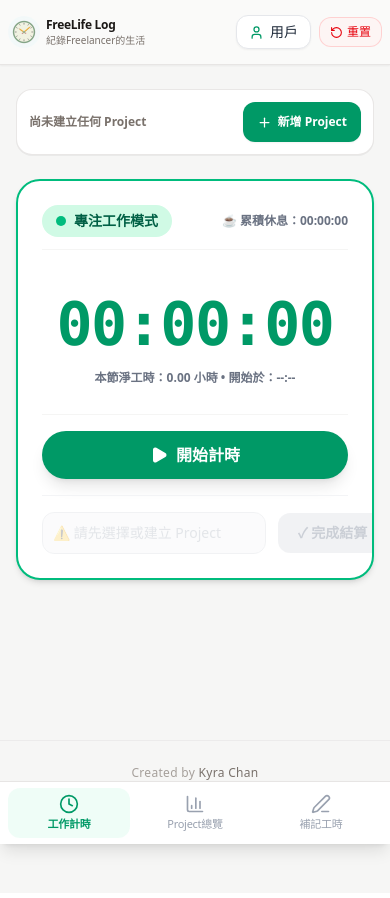
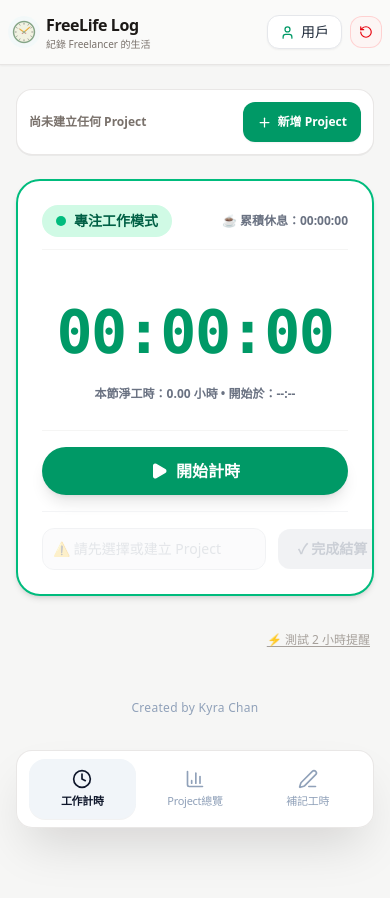
Before and after one commit to kyrachanart/FreeLife-Log, a React (Vite) app: page / in a window 390 px wide. Shown: the top 898 px of the page. Built offline with nearby package versions, Linux system fonts and the light colour scheme.

Commit message:
ui: improve visual styling and typography
- Increase font sizes and weights for branding and timer display
- Refine border styles for timer and manual entry components
- Optimize responsive padding for controls and layouts

```diff
--- a/src/App.tsx
+++ b/src/App.tsx
@@ -1,4 +1,5 @@
 import React, { useState, useEffect, useMemo, useCallback } from 'react';
+import { motion } from 'motion/react';
 import {
   Clock,
   BarChart3,
@@ -503,11 +504,11 @@ function AppContent() {
               />
             </div>
             <div className="min-w-0">
-              <div className="flex items-center gap-1">
-                <h1 className="font-extrabold text-xs sm:text-base md:text-lg tracking-tight whitespace-nowrap">FreeLife Log</h1>
+              <div className="flex items-center gap-1.5">
+                <h1 className="font-extrabold text-base sm:text-xl md:text-2xl tracking-tight whitespace-nowrap">FreeLife Log</h1>
               </div>
               <p className="text-[10px] text-stone-500 dark:text-slate-400 truncate">
-                紀錄Freelancer的生活
+                紀錄 Freelancer 的生活
               </p>
             </div>
           </div>
@@ -529,11 +530,11 @@ function AppContent() {
             {/* Clear All Data: Subtle Danger Button */}
             <button
               onClick={() => setIsClearModalOpen(true)}
-              className="bg-red-50/70 border border-red-200/80 text-red-600 dark:bg-red-950/40 dark:border-red-900/60 dark:text-red-400 active:bg-red-100 dark:active:bg-red-900/60 hover:bg-red-100/70 px-2.5 py-1.5 rounded-xl text-xs font-medium transition-all flex items-center gap-1 cursor-pointer shrink-0 whitespace-nowrap select-none"
+              className="bg-red-50/70 border border-red-200/80 text-red-600 dark:bg-red-950/40 dark:border-red-900/60 dark:text-red-400 active:bg-red-100 dark:active:bg-red-900/60 hover:bg-red-100/70 p-2 sm:px-2.5 sm:py-1.5 rounded-xl text-xs font-medium transition-all flex items-center gap-1 cursor-pointer shrink-0 whitespace-nowrap select-none"
               title="清空所有紀錄與資料（含防呆確認）"
             >
-              <RotateCcw size={13} className="shrink-0" />
-              <span>重置</span>
+              <RotateCcw size={14} className="shrink-0" />
+              <span className="hidden sm:inline">重置</span>
             </button>
           </div>
         </div>
@@ -600,6 +601,11 @@ function AppContent() {
 
         {/* Tab 1: 核心計時 (Timer) */}
         <div className={activeTab === 'timer' ? 'block' : 'hidden'}>
+          <motion.div
+            initial={{ opacity: 0, y: 8 }}
+            animate={{ opacity: 1, y: 0 }}
+            transition={{ duration: 0.25, ease: 'easeOut' }}
+          >
             <TimerTab
               key={timerResetKey}
               projects={projects}
@@ -615,10 +621,16 @@ function AppContent() {
               hourlyRateVisibilityMap={hourlyRateVisibilityMap}
               onToggleShowHourlyRate={handleToggleShowHourlyRate}
             />
+          </motion.div>
         </div>
 
         {/* Tab 2: Project 總覽 (Overview) */}
         <div className={activeTab === 'calculator' ? 'block' : 'hidden'}>
+          <motion.div
+            initial={{ opacity: 0, y: 8 }}
+            animate={{ opacity: 1, y: 0 }}
+            transition={{ duration: 0.25, ease: 'easeOut' }}
+          >
             <CalculatorTab
               projects={projects}
               sessions={sessions}
@@ -649,10 +661,16 @@ function AppContent() {
               }
               onRequestSwitchProject={handleRequestSwitchProject}
             />
+          </motion.div>
         </div>
 
         {/* Tab 3: 補記工時與追加報價 (Manual Entry & Scope) */}
         <div className={activeTab === 'manual-entry' ? 'block' : 'hidden'}>
+          <motion.div
+            initial={{ opacity: 0, y: 8 }}
+            animate={{ opacity: 1, y: 0 }}
+            transition={{ duration: 0.25, ease: 'easeOut' }}
+          >
             <ManualEntryTab
               projects={projects}
               sessions={sessions}
@@ -675,6 +693,12 @@ function AppContent() {
                   : undefined
               }
             />
+          </motion.div>
+        </div>
+
+        {/* Creator Footer positioned right above the floating bottom nav */}
+        <div className="pt-6 pb-20 text-center text-xs text-slate-400 dark:text-slate-500 tracking-wide select-none">
+          Created by Kyra Chan
         </div>
       </main>
 
@@ -713,20 +737,12 @@ function AppContent() {
         onDiscardAndProceed={handleInterceptionDiscard}
       />
 
-      {/* Creator Footer */}
-      <footer className={`py-6 pb-28 mt-6 text-center text-xs border-t transition-colors ${
-        isWarm ? 'border-stone-200/60 text-stone-400' : 'border-slate-800/60 text-slate-500'
+      {/* Fixed Floating Bottom Navigation Bar (Inspired by image.png) */}
+      <div className="fixed bottom-4 left-4 right-4 z-50 max-w-md mx-auto">
+        <div className={`backdrop-blur-md transition-colors px-3 py-2 shadow-2xl rounded-2xl sm:rounded-full border ${
+          isWarm ? 'bg-white/95 border-stone-200/90 text-stone-800 shadow-stone-950/15' : 'bg-slate-900/95 border-slate-800 text-slate-100 shadow-black/50'
         }`}>
-        <p className="tracking-wide font-normal">
-          Created by <span className="font-medium text-stone-500 dark:text-slate-400">Kyra Chan</span>
-        </p>
-      </footer>
-
-      {/* Fixed Bottom Navigation Bar */}
-      <div className={`fixed bottom-0 left-0 right-0 z-50 border-t backdrop-blur-md transition-colors px-2 py-1.5 shadow-lg ${
-        isWarm ? 'bg-white/95 border-stone-200 text-stone-800' : 'bg-slate-900/95 border-slate-800 text-slate-100'
-      }`}>
-        <nav className="max-w-md mx-auto grid grid-cols-3 gap-1">
+          <nav className="grid grid-cols-3 gap-1.5">
             {[
               { id: 'timer', label: '工作計時', icon: Clock },
               { id: 'calculator', label: 'Project總覽', icon: BarChart3 },
@@ -739,18 +755,19 @@ function AppContent() {
                   key={item.id}
                   type="button"
                   onClick={() => handleNavigateTab(item.id)}
-                className={`flex flex-col items-center justify-center py-1.5 px-2 rounded-xl transition-all cursor-pointer ${
+                  className={`flex flex-col items-center justify-center py-2.5 px-3 rounded-2xl sm:rounded-full transition-all cursor-pointer ${
                     isActive
-                    ? 'text-emerald-600 dark:text-emerald-400 font-extrabold bg-emerald-50/80 dark:bg-emerald-950/40'
-                    : 'text-gray-400 dark:text-slate-500 hover:text-gray-600 dark:hover:text-slate-300 font-medium'
+                      ? 'bg-slate-100 dark:bg-slate-800 text-slate-900 dark:text-slate-100 font-semibold shadow-2xs'
+                      : 'bg-transparent text-slate-400 dark:text-slate-500 hover:text-slate-600 dark:hover:text-slate-300 font-medium'
                   }`}
                 >
-                <Icon size={20} className={isActive ? 'text-emerald-600 dark:text-emerald-400' : ''} />
-                <span className="text-[11px] mt-0.5 tracking-tight">{item.label}</span>
+                  <Icon size={20} className={isActive ? 'text-slate-900 dark:text-slate-100' : 'text-slate-400 dark:text-slate-500'} />
+                  <span className="text-[11px] mt-1 tracking-tight">{item.label}</span>
                 </button>
               );
             })}
           </nav>
+        </div>
       </div>
     </div>
   );
--- a/src/components/tabs/ManualEntryTab.tsx
+++ b/src/components/tabs/ManualEntryTab.tsx
@@ -566,14 +566,14 @@ export const ManualEntryTab: React.FC<ManualEntryTabProps> = ({
       {/* 1. MANUAL ENTRY FORM */}
       {/* ============================================================ */}
       <div
-        className={`rounded-3xl p-6 sm:p-8 border transition-all ${
+        className={`rounded-3xl p-6 sm:p-8 border transition-all duration-200 ${
           isWarm ? 'bg-white border-stone-200 shadow-sm' : 'bg-slate-900 border-slate-800'
         }`}
         style={{
-          borderLeftWidth: currentProject ? '4px' : '1px',
-          borderLeftColor: currentProject
+          borderLeftWidth: isFormExpanded && currentProject ? '4px' : '1px',
+          borderLeftColor: isFormExpanded && currentProject
             ? clientColor
-            : (isWarm ? '#E6E4E2' : '#1E293B'),
+            : (isWarm ? '#e7e5e4' : '#1e293b'),
         }}
       >
             {/* Clean Header */}
--- a/src/components/tabs/TimerTab.tsx
+++ b/src/components/tabs/TimerTab.tsx
@@ -20,6 +20,7 @@ import {
   FolderMinus,
   Square,
   Sparkles,
+  Zap,
 } from 'lucide-react';
 import { Project, TimeSession, TimerBridge } from '../../types';
 import { useTheme } from '../../ThemeContext';
@@ -1039,9 +1040,9 @@ export const TimerTab: React.FC<TimerTabProps> = ({
         {/* Main Central Card with Subtle Background Glow & Status Badge */}
         <div
           id="timer-card"
-          className={`border-2 transition-all relative overflow-hidden flex flex-col justify-between p-6 rounded-3xl ${
+          className={`transition-all relative overflow-hidden flex flex-col justify-between p-6 rounded-3xl ${
             timerState === 'resting'
-              ? 'border-2 border-amber-300 dark:border-amber-700 bg-white dark:bg-slate-900 shadow-md'
+              ? 'border-2 border-amber-400 dark:border-amber-600 bg-white dark:bg-slate-900 shadow-md'
               : 'border-2 border-emerald-500 bg-white dark:bg-slate-900 shadow-md'
           }`}
         >
@@ -1092,7 +1093,7 @@ export const TimerTab: React.FC<TimerTabProps> = ({
 
           {/* 第 2 層 (核心計時) */}
           <div className="my-3 text-center">
-            <div className={`font-mono text-6xl sm:text-7xl font-bold my-4 select-none tracking-tight ${
+            <div className={`font-mono text-6xl sm:text-8xl font-black my-6 select-none tracking-tight leading-none ${
               timerState === 'resting'
                 ? 'text-amber-600 dark:text-amber-400'
                 : 'text-emerald-600'
@@ -1227,6 +1228,18 @@ export const TimerTab: React.FC<TimerTabProps> = ({
         </div>
       </div>
 
+      {/* Test 2-Hour Alert Button (Subtle Fine Gray Text with Underline at Bottom Right) */}
+      <div className="w-full max-w-xl mx-auto pt-3 pb-1 flex justify-end pr-1">
+        <button
+          type="button"
+          onClick={handleTest2HourAlert}
+          className="text-xs text-stone-400 dark:text-slate-500 underline underline-offset-2 hover:text-stone-600 dark:hover:text-slate-300 cursor-pointer transition-colors border-none bg-transparent p-0 select-none"
+          title="模擬連續工作滿 2 小時，觸發見字飲水提醒與休息彈窗"
+        >
+          ⚡️ 測試 2 小時提醒
+        </button>
+      </div>
+
       {/* Reset Confirmation Modal */}
       {isResetConfirmModalOpen && (
         <div className="fixed inset-0 z-50 flex items-center justify-center p-4 bg-black/50 backdrop-blur-xs animate-in fade-in duration-150">
```
Lines whose indentation alone changed are shown as unchanged.
